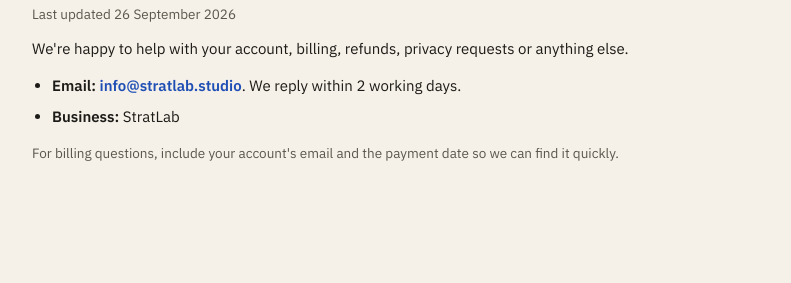
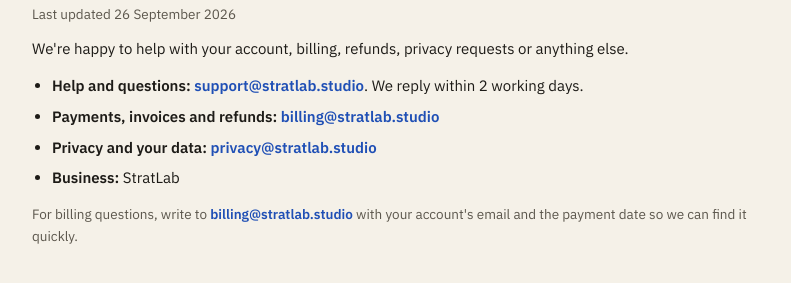
Before and after one commit to prakul1982/stratlab, a React (Vite) app in the folder stratlab/frontend/: page /contact in a window 1280 px wide. Shown: the part 167-450 px from the top of the page, without its empty margins (244-1035 px from the left). Built offline with nearby package versions, Linux system fonts and the light colour scheme; no server answers.

Commit message:
Contact page: support@ for help, billing@ for payments and refunds, privacy@ for data; replies go to support@
Co-Authored-By: Claude Opus 5.5 <noreply@anthropic.com>
Claude-Session: https://claude.ai/code/session_01QCGeNSveSSmNFs12Q4F29N

```diff
--- a/stratlab/frontend/public/config.js
+++ b/stratlab/frontend/public/config.js
@@ -11,6 +11,7 @@ window.STRATLAB_CONFIG = {
   // Shown on the Terms, Privacy, Refunds and Contact pages (Razorpay checks these before going live).
   // Add BUSINESS_ADDRESS: "Street, City, State PIN, India" if you want an address listed.
   BUSINESS_NAME: "StratLab",
-  CONTACT_EMAIL: "info@stratlab.studio",      // contact, billing and refunds
+  CONTACT_EMAIL: "support@stratlab.studio",   // contact and help
+  BILLING_EMAIL: "billing@stratlab.studio",   // payments, invoices and refunds
   PRIVACY_EMAIL: "privacy@stratlab.studio",   // privacy requests and grievances (DPDP Act)
 };
--- a/stratlab/frontend/src/lib/api.ts
+++ b/stratlab/frontend/src/lib/api.ts
@@ -3,7 +3,7 @@ import { AuthClient } from "@supabase/auth-js";
 declare global {
   interface Window {
     STRATLAB_CONFIG?: { API_BASE: string; SUPABASE_URL: string; SUPABASE_ANON_KEY: string; SENTRY_DSN?: string;
-      BUSINESS_NAME?: string; CONTACT_EMAIL?: string; PRIVACY_EMAIL?: string; BUSINESS_ADDRESS?: string; POSTHOG_KEY?: string; POSTHOG_HOST?: string };
+      BUSINESS_NAME?: string; CONTACT_EMAIL?: string; PRIVACY_EMAIL?: string; BILLING_EMAIL?: string; BUSINESS_ADDRESS?: string; POSTHOG_KEY?: string; POSTHOG_HOST?: string };
     Razorpay?: any;
   }
 }
--- a/stratlab/frontend/src/pages/LegalPage.tsx
+++ b/stratlab/frontend/src/pages/LegalPage.tsx
@@ -7,13 +7,15 @@ import { LEGAL_PAGES } from "../components/LegalLinks";
 /** Who runs the site, from config.js, so the policies name the real business without a code change. */
 const BUSINESS = {
   name: CFG.BUSINESS_NAME || "StratLab",
-  email: CFG.CONTACT_EMAIL || "info@stratlab.studio",
+  email: CFG.CONTACT_EMAIL || "support@stratlab.studio",
+  billing: CFG.BILLING_EMAIL || "billing@stratlab.studio",
   privacy: CFG.PRIVACY_EMAIL || "privacy@stratlab.studio",
   address: CFG.BUSINESS_ADDRESS || "",
   updated: "26 September 2026",
 };
 
 const Mail = () => <a className="link" href={`mailto:${BUSINESS.email}`}>{BUSINESS.email}</a>;
+const BillingMail = () => <a className="link" href={`mailto:${BUSINESS.billing}`}>{BUSINESS.billing}</a>;
 const PrivacyMail = () => <a className="link" href={`mailto:${BUSINESS.privacy}`}>{BUSINESS.privacy}</a>;
 
 function Terms() {
@@ -103,7 +105,7 @@ function Refunds() {
       <ul>
         <li>Because you can use a paid plan straight away and cancel any time before it renews, payments for a period that has started aren't refunded.</li>
         <li>We refund in full if you were charged twice, charged after cancelling, or charged but your plan didn't activate and we can't fix it.</li>
-        <li>To ask for a refund, email <Mail /> from your account's email with the payment date. We reply within 2 working days. Approved refunds go back to the original payment method within 5–7 working days (your bank may take longer to show it).</li>
+        <li>To ask for a refund, email <BillingMail /> from your account's email with the payment date. We reply within 2 working days. Approved refunds go back to the original payment method within 5–7 working days (your bank may take longer to show it).</li>
       </ul>
       <h2 className="h3">Delivery</h2>
       <p>StratLab is an online service: nothing is shipped. A paid plan is active on your account as soon as the payment goes through, usually within a minute.</p>
@@ -116,11 +118,13 @@ function Contact() {
     <>
       <p>We're happy to help with your account, billing, refunds, privacy requests or anything else.</p>
       <ul>
-        <li><b>Email:</b> <Mail />. We reply within 2 working days.</li>
+        <li><b>Help and questions:</b> <Mail />. We reply within 2 working days.</li>
+        <li><b>Payments, invoices and refunds:</b> <BillingMail /></li>
+        <li><b>Privacy and your data:</b> <PrivacyMail /></li>
         <li><b>Business:</b> {BUSINESS.name}</li>
         {BUSINESS.address && <li><b>Address:</b> {BUSINESS.address}</li>}
       </ul>
-      <p className="small muted">For billing questions, include your account's email and the payment date so we can find it quickly.</p>
+      <p className="small muted">For billing questions, write to <BillingMail /> with your account's email and the payment date so we can find it quickly.</p>
     </>
   );
 }
```
Also changed, not shown: 2 other files (tests, documents, lock files or other folders).
